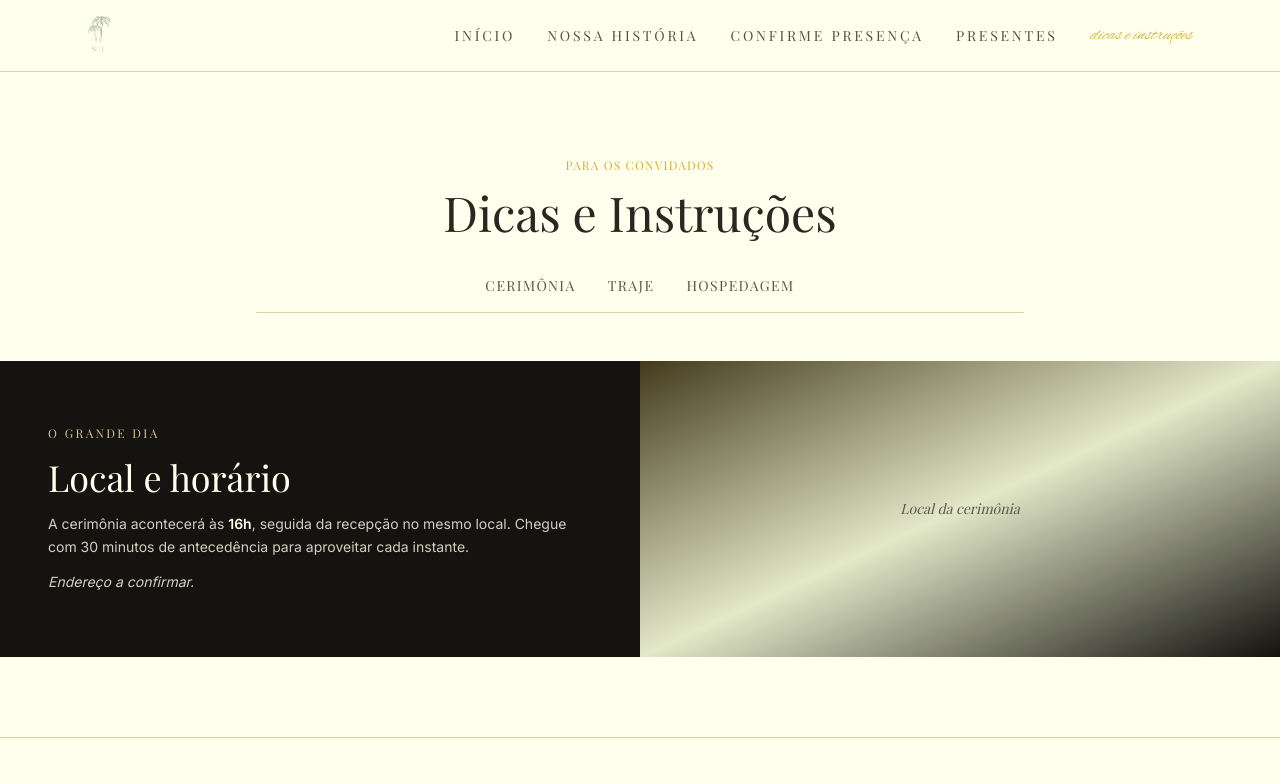
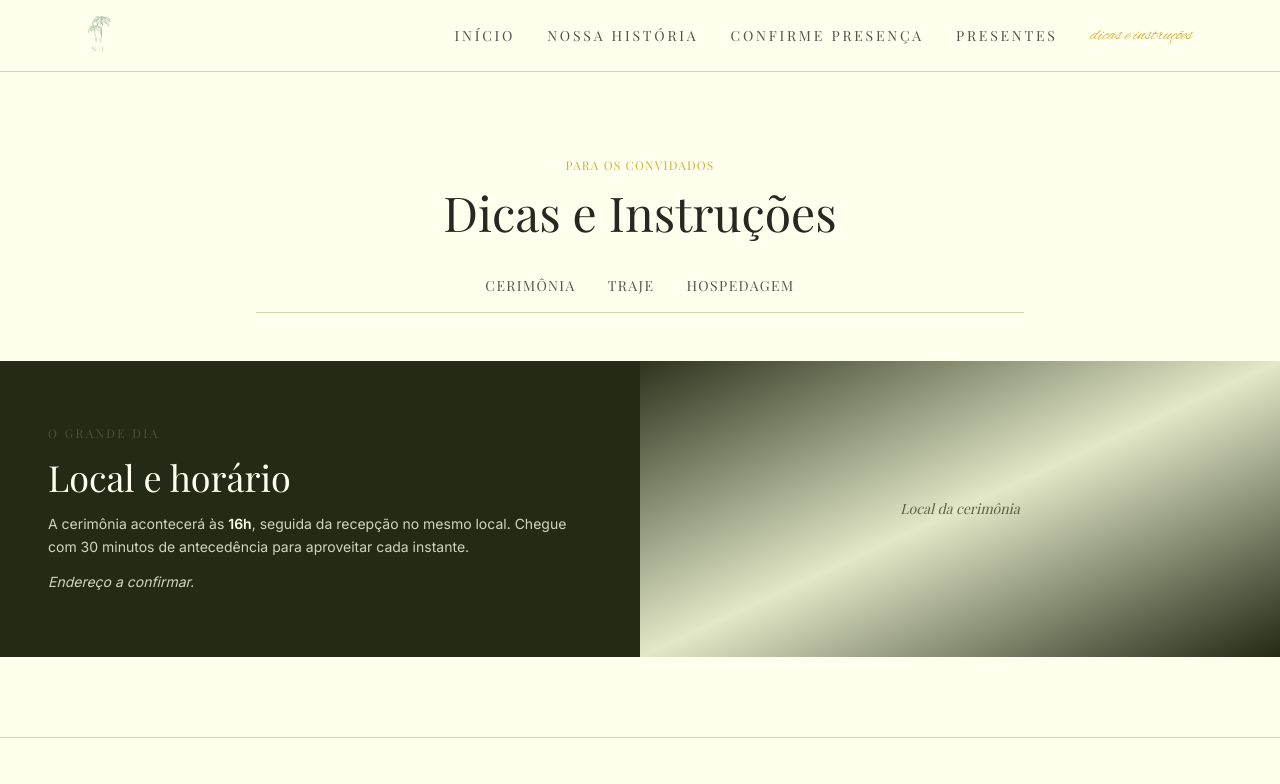
Before and after one commit to johnnatas/stefanie-e-jonatas-site-de-casamento, a Next.js app: page /dicas-e-instrucoes/cerimonia in a window 1280 px wide. Shown: the top 784 px of the page. Built offline with nearby package versions, Linux system fonts and the light colour scheme.

Commit message:
feat(brand): sweep shared UI primitives to moss/forest tokens

```diff
--- a/src/components/ui/ArchFlipCard.tsx
+++ b/src/components/ui/ArchFlipCard.tsx
@@ -25,8 +25,8 @@ export function ArchFlipCard({ number, image, title, date, description, classNam
           {image}
           <span className="absolute bottom-3 right-4 font-serif text-3xl text-paper">{number}</span>
         </div>
-        <div className="flip-card-back flex h-full w-full flex-col items-center justify-center gap-2 rounded-t-[999px] rounded-b-lg bg-charcoal px-6 text-center">
-          <span className="font-sans text-xs uppercase tracking-widest text-gold-soft">{date}</span>
+        <div className="flip-card-back flex h-full w-full flex-col items-center justify-center gap-2 rounded-t-[999px] rounded-b-lg bg-forest px-6 text-center">
+          <span className="font-sans text-xs uppercase tracking-widest text-moss">{date}</span>
           <h3 className="font-serif text-2xl text-paper">{title}</h3>
           <p className="font-sans text-sm leading-relaxed text-paper/80">{description}</p>
         </div>
--- a/src/components/ui/PillButton.tsx
+++ b/src/components/ui/PillButton.tsx
@@ -17,8 +17,8 @@ interface PillButtonProps {
 }
 
 const VARIANT_CLASSES: Record<PillButtonVariant, string> = {
-  primary: "border-gold text-gold hover:bg-gold hover:text-paper",
-  secondary: "border-line-dark/20 text-ink-soft hover:border-ink-soft hover:text-ink",
+  primary: "border-moss text-moss hover:bg-moss hover:text-paper",
+  secondary: "border-forest/20 text-forest/70 hover:border-forest/70 hover:text-forest",
 };
 
 export function PillButton({
--- a/src/components/ui/PlaceholderImage.tsx
+++ b/src/components/ui/PlaceholderImage.tsx
@@ -14,11 +14,11 @@ export function PlaceholderImage({ label, className }: PlaceholderImageProps) {
   return (
     <div
       className={cn(
-        "flex items-center justify-center bg-gradient-to-br from-gold/25 via-paper-soft to-charcoal/15",
+        "flex items-center justify-center bg-gradient-to-br from-moss/25 via-paper-soft to-forest/15",
         className
       )}
     >
-      <span className="px-4 text-center font-serif text-sm italic text-ink-soft">{label}</span>
+      <span className="px-4 text-center font-serif text-sm italic text-forest/70">{label}</span>
     </div>
   );
 }
--- a/src/components/ui/SplitPanel.tsx
+++ b/src/components/ui/SplitPanel.tsx
@@ -36,7 +36,7 @@ export function SplitPanel({
     <section
       className={cn(
         "grid grid-cols-1 md:grid-cols-2",
-        isDark ? "bg-charcoal text-paper" : "bg-paper-soft text-ink",
+        isDark ? "bg-forest text-paper" : "bg-paper-soft text-forest",
         className
       )}
     >
@@ -50,14 +50,14 @@ export function SplitPanel({
           <span
             className={cn(
               "font-serif text-xs uppercase tracking-[0.2em]",
-              isDark ? "text-gold-soft" : "text-gold"
+              isDark ? "text-moss" : "text-moss"
             )}
           >
             {eyebrow}
           </span>
         )}
         <h2 className="font-serif text-3xl sm:text-4xl">{title}</h2>
-        <div className={cn("font-sans text-sm leading-relaxed", isDark ? "text-paper/80" : "text-ink-soft")}>
+        <div className={cn("font-sans text-sm leading-relaxed", isDark ? "text-paper/80" : "text-forest/70")}>
           {children}
         </div>
         {ctaLabel && ctaHref && (
@@ -65,7 +65,7 @@ export function SplitPanel({
             <PillButton
               href={ctaHref}
               variant={isDark ? "secondary" : "primary"}
-              className={isDark ? "border-paper/40 text-paper hover:bg-paper hover:text-charcoal" : undefined}
+              className={isDark ? "border-paper/40 text-paper hover:bg-paper hover:text-forest" : undefined}
             >
               {ctaLabel}
             </PillButton>
```
Also changed, not shown: 1 other file (tests, documents, lock files or other folders).
